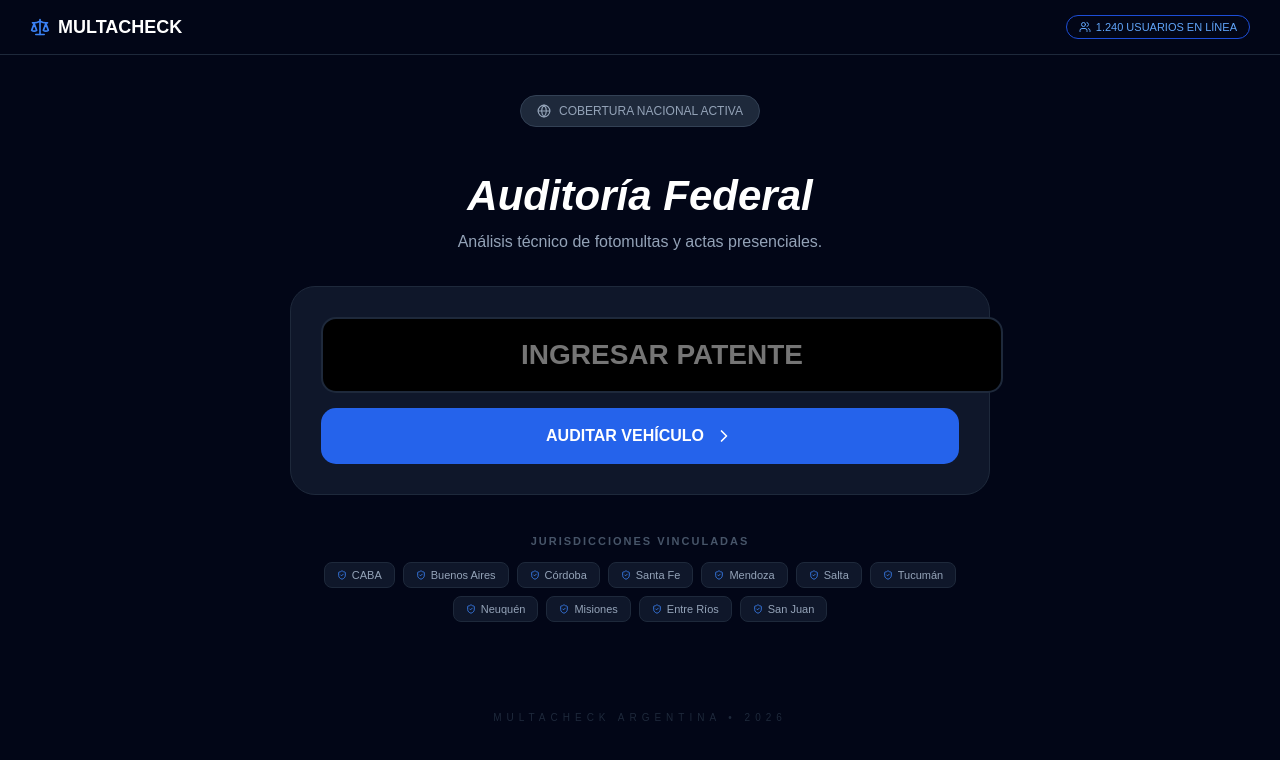
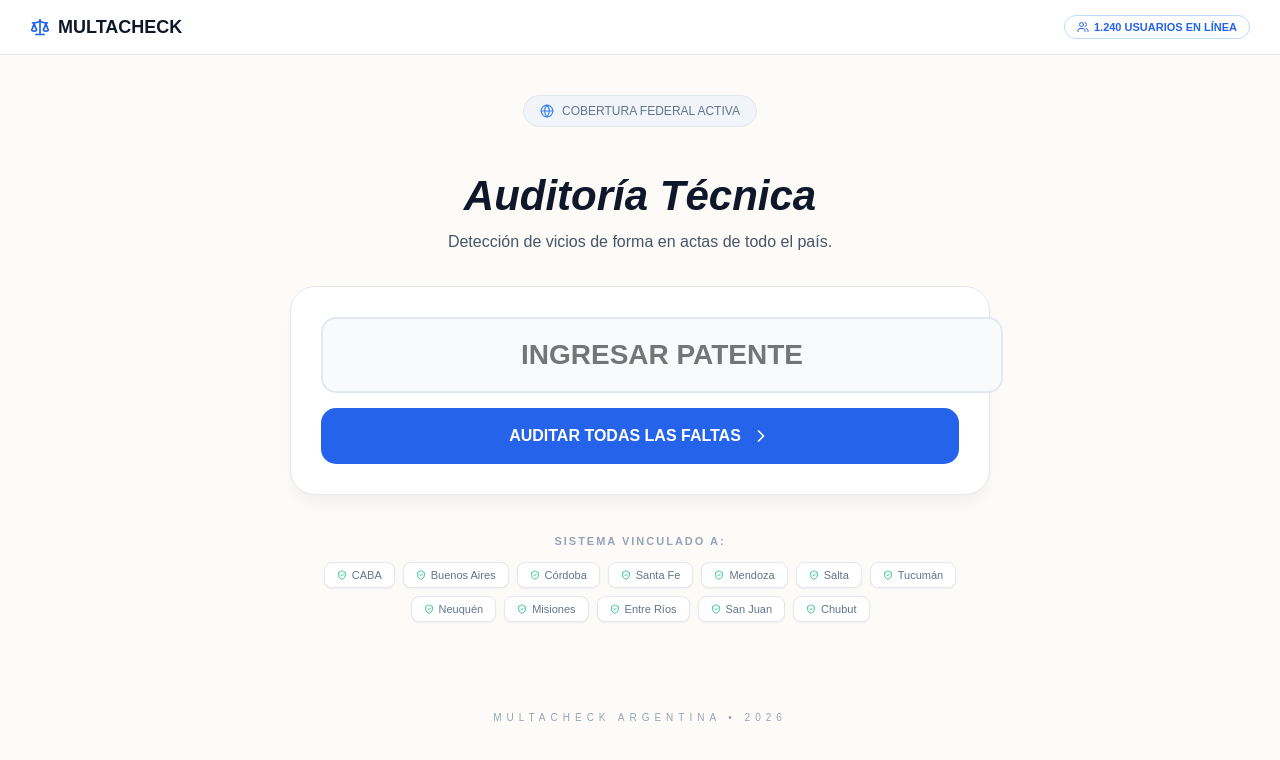
Before and after one commit to 2025ricardo1966-cyber/Multacheck, a Next.js app: page / in a window 1280 px wide. Shown: the top 760 px of the page. Built offline with nearby package versions, Linux system fonts and the light colour scheme.

Commit message:
Update page.tsx

```diff
--- a/app/page.tsx
+++ b/app/page.tsx
@@ -6,10 +6,9 @@
   const [step, setStep] = useState('input');
   const [patente, setPatente] = useState('');
 
-  // Listado de provincias para la portada
   const provincias = [
     "CABA", "Buenos Aires", "Córdoba", "Santa Fe", "Mendoza",
-    "Salta", "Tucumán", "Neuquén", "Misiones", "Entre Ríos", "San Juan"
+    "Salta", "Tucumán", "Neuquén", "Misiones", "Entre Ríos", "San Juan", "Chubut"
   ];
 
   const multasEncontradas = [
@@ -18,8 +17,11 @@
     { id: 3, fecha: "05/02/2026", lugar: "Escobar, PBA", monto: "$42.100", falta: "Luces Bajas Reglamentarias" },
     { id: 4, fecha: "15/02/2026", lugar: "Córdoba Capital", monto: "$91.200", falta: "Semáforo en Rojo (Cámara)" },
     { id: 5, fecha: "02/03/2026", lugar: "Rosario, Santa Fe", monto: "$28.500", falta: "Mal Estacionamiento" },
-    { id: 6, fecha: "12/03/2026", lugar: "Salta City", monto: "$63.200", falta: "Exceso de Velocidad (Ruta 68)" },
-    { id: 7, fecha: "20/03/2026", lugar: "Mendoza City", monto: "$55.000", falta: "Giro prohibido en Avenida" }
+    { id: 6, fecha: "12/03/2026", lugar: "Salta (Cabra Corral)", monto: "$63.200", falta: "Exceso de Velocidad (Ruta 68)" },
+    { id: 7, fecha: "20/03/2026", lugar: "Mendoza City", monto: "$55.000", falta: "Giro prohibido en Avenida" },
+    { id: 8, fecha: "28/03/2026", lugar: "San Miguel de Tucumán", monto: "$40.000", falta: "Falta de Seguro" },
+    { id: 9, fecha: "05/04/2026", lugar: "Neuquén Capital", monto: "$15.200", falta: "Uso de Celular" },
+    { id: 10, fecha: "10/04/2026", lugar: "Mar del Plata, PBA", monto: "$77.300", falta: "Exceso Velocidad (Autovía 2)" }
   ];
 
   const handleSearch = () => {
@@ -33,13 +35,14 @@
   };
 
   return (
-    <div style={{ backgroundColor: '#020617', minHeight: '100vh', color: 'white', fontFamily: 'sans-serif' }}>
+    <div style={{ backgroundColor: '#fdfbf7', minHeight: '100vh', color: '#1e293b', fontFamily: 'sans-serif' }}>
 
-      <nav style={{ padding: '15px 30px', borderBottom: '1px solid #1e293b', display: 'flex', justifyContent: 'space-between', alignItems: 'center' }}>
-        <div style={{ display: 'flex', alignItems: 'center', gap: '8px', fontWeight: '900', fontSize: '18px' }}>
-          <Scale size={20} color="#3b82f6" /> MULTACHECK
+      {/* Navbar con Monitor */}
+      <nav style={{ padding: '15px 30px', borderBottom: '1px solid #e2e8f0', display: 'flex', justifyContent: 'space-between', alignItems: 'center', backgroundColor: '#fff' }}>
+        <div style={{ display: 'flex', alignItems: 'center', gap: '8px', fontWeight: '900', fontSize: '18px', color: '#0f172a' }}>
+          <Scale size={20} color="#2563eb" /> MULTACHECK
         </div>
-        <div style={{ fontSize: '11px', color: '#60a5fa', border: '1px solid #1d4ed8', padding: '5px 12px', borderRadius: '20px', display: 'flex', alignItems: 'center', gap: '5px' }}>
+        <div style={{ fontSize: '11px', color: '#2563eb', border: '1px solid #bfdbfe', padding: '5px 12px', borderRadius: '20px', display: 'flex', alignItems: 'center', gap: '5px', fontWeight: 'bold' }}>
           <Users size={12} /> 1.240 USUARIOS EN LÍNEA
         </div>
       </nav>
@@ -48,16 +51,16 @@
 
         {step === 'input' && (
           <div style={{ textAlign: 'center' }}>
-            <div style={{ display: 'inline-flex', alignItems: 'center', gap: '8px', backgroundColor: '#1e293b', padding: '8px 16px', borderRadius: '50px', fontSize: '12px', color: '#94a3b8', marginBottom: '20px', border: '1px solid #334155' }}>
-              <Globe size={14} className="text-blue-400" /> COBERTURA NACIONAL ACTIVA
+            <div style={{ display: 'inline-flex', alignItems: 'center', gap: '8px', backgroundColor: '#f1f5f9', padding: '8px 16px', borderRadius: '50px', fontSize: '12px', color: '#64748b', marginBottom: '20px', border: '1px solid #e2e8f0' }}>
+              <Globe size={14} color="#3b82f6" /> COBERTURA FEDERAL ACTIVA
             </div>
 
-            <h1 style={{ fontSize: '42px', fontWeight: '900', marginBottom: '10px', fontStyle: 'italic', lineHeight: '1' }}>Auditoría Federal</h1>
-            <p style={{ color: '#94a3b8', marginBottom: '35px', fontSize: '16px' }}>Análisis técnico de fotomultas y actas presenciales.</p>
+            <h1 style={{ fontSize: '42px', fontWeight: '900', marginBottom: '10px', fontStyle: 'italic', lineHeight: '1', color: '#0f172a' }}>Auditoría Técnica</h1>
+            <p style={{ color: '#475569', marginBottom: '35px', fontSize: '16px' }}>Detección de vicios de forma en actas de todo el país.</p>
 
-            <div style={{ background: '#0f172a', padding: '30px', borderRadius: '25px', border: '1px solid #1e293b', marginBottom: '40px' }}>
+            <div style={{ background: '#fff', padding: '30px', borderRadius: '25px', border: '1px solid #e2e8f0', boxShadow: '0 10px 15px -3px rgba(0,0,0,0.05)', marginBottom: '40px' }}>
               <input
-                style={{ width: '100%', padding: '20px', backgroundColor: '#000', border: '2px solid #1e293b', borderRadius: '15px', color: 'white', fontSize: '28px', textAlign: 'center', marginBottom: '15px', outline: 'none', textTransform: 'uppercase', fontWeight: 'bold' }}
+                style={{ width: '100%', padding: '20px', backgroundColor: '#f8fafc', border: '2px solid #e2e8f0', borderRadius: '15px', color: '#0f172a', fontSize: '28px', textAlign: 'center', marginBottom: '15px', outline: 'none', textTransform: 'uppercase', fontWeight: 'bold' }}
                 placeholder="INGRESAR PATENTE"
                 value={patente}
                 onChange={(e) => setPatente(e.target.value)}
@@ -65,17 +68,17 @@
                 autoFocus
               />
               <button onClick={handleSearch} style={{ width: '100%', padding: '18px', backgroundColor: '#2563eb', color: 'white', borderRadius: '15px', fontWeight: '900', border: 'none', cursor: 'pointer', display: 'flex', alignItems: 'center', justifyContent: 'center', gap: '10px', fontSize: '16px' }}>
-                AUDITAR VEHÍCULO <ChevronRight size={20} />
+                AUDITAR TODAS LAS FALTAS <ChevronRight size={20} />
               </button>
             </div>
 
-            {/* Sección de Provincias Visibles */}
+            {/* Provincias Visibles */}
             <div style={{ textAlign: 'left' }}>
-              <p style={{ fontSize: '11px', color: '#475569', fontWeight: 'bold', marginBottom: '15px', letterSpacing: '2px', textAlign: 'center' }}>JURISDICCIONES VINCULADAS</p>
+              <p style={{ fontSize: '11px', color: '#94a3b8', fontWeight: 'bold', marginBottom: '15px', letterSpacing: '2px', textAlign: 'center' }}>SISTEMA VINCULADO A:</p>
               <div style={{ display: 'flex', flexWrap: 'wrap', justifyContent: 'center', gap: '8px' }}>
                 {provincias.map((prov) => (
-                  <span key={prov} style={{ padding: '6px 12px', backgroundColor: '#0f172a', border: '1px solid #1e293b', borderRadius: '8px', fontSize: '11px', color: '#94a3b8', display: 'flex', alignItems: 'center', gap: '5px' }}>
-                    <ShieldCheck size={10} color="#3b82f6" /> {prov}
+                  <span key={prov} style={{ padding: '6px 12px', backgroundColor: '#fff', border: '1px solid #e2e8f0', borderRadius: '8px', fontSize: '11px', color: '#64748b', display: 'flex', alignItems: 'center', gap: '5px', boxShadow: '0 1px 2px rgba(0,0,0,0.05)' }}>
+                    <ShieldCheck size={10} color="#10b981" /> {prov}
                   </span>
                 ))}
               </div>
@@ -85,43 +88,43 @@
 
         {step === 'evaluating' && (
           <div style={{ textAlign: 'center', padding: '60px' }}>
-            <Loader2 size={48} style={{ animation: 'spin 1s linear infinite', margin: '0 auto 25px', color: '#3b82f6' }} />
-            <p style={{ fontSize: '12px', letterSpacing: '3px', color: '#60a5fa', fontWeight: 'bold' }}>SINCRONIZANDO CON REGISTROS PROVINCIALES...</p>
+            <Loader2 size={48} style={{ animation: 'spin 1s linear infinite', margin: '0 auto 25px', color: '#2563eb' }} />
+            <p style={{ fontSize: '12px', letterSpacing: '3px', color: '#2563eb', fontWeight: 'bold' }}>ESCANEANDO REGISTROS PROVINCIALES...</p>
           </div>
         )}
 
         {step === 'results' && (
           <div>
-            <div style={{ marginBottom: '25px', borderLeft: '4px solid #3b82f6', paddingLeft: '15px' }}>
-              <h2 style={{ fontSize: '20px', fontWeight: '900' }}>DOMINIO: {patente.toUpperCase()}</h2>
-              <p style={{ color: '#ef4444', fontSize: '14px', fontWeight: 'bold' }}>{multasEncontradas.length} infracciones detectadas con fallos de procedimiento.</p>
+            <div style={{ marginBottom: '25px', borderLeft: '4px solid #2563eb', paddingLeft: '15px' }}>
+              <h2 style={{ fontSize: '20px', fontWeight: '900', color: '#0f172a' }}>DOMINIO: {patente.toUpperCase()}</h2>
+              <p style={{ color: '#dc2626', fontSize: '14px', fontWeight: 'bold' }}>Se detectaron {multasEncontradas.length} actas con irregularidades técnicas.</p>
             </div>
 
             <div style={{ display: 'flex', flexDirection: 'column', gap: '15px' }}>
               {multasEncontradas.map((m) => (
-                <div key={m.id} style={{ background: '#0f172a', padding: '20px', borderRadius: '20px', border: '1px solid #1e293b' }}>
+                <div key={m.id} style={{ background: '#fff', padding: '20px', borderRadius: '20px', border: '1px solid #e2e8f0', boxShadow: '0 4px 6px -1px rgba(0,0,0,0.05)' }}>
                   <div style={{ display: 'flex', justifyContent: 'space-between', alignItems: 'flex-start', marginBottom: '15px' }}>
                     <div>
-                      <div style={{ fontSize: '15px', fontWeight: 'bold', color: '#f8fafc' }}>{m.falta}</div>
-                      <div style={{ fontSize: '12px', color: '#60a5fa', display: 'flex', alignItems: 'center', gap: '4px', marginTop: '6px' }}>
-                        <MapPin size={12} /> {m.lugar} • {m.fecha}
+                      <div style={{ fontSize: '16px', fontWeight: 'bold', color: '#0f172a' }}>{m.falta}</div>
+                      <div style={{ fontSize: '12px', color: '#64748b', display: 'flex', alignItems: 'center', gap: '4px', marginTop: '6px' }}>
+                        <MapPin size={12} color="#3b82f6" /> {m.lugar} • {m.fecha}
                       </div>
                     </div>
-                    <div style={{ fontWeight: 'bold', fontSize: '17px', color: '#f1f5f9' }}>{m.monto}</div>
+                    <div style={{ fontWeight: 'bold', fontSize: '18px', color: '#0f172a' }}>{m.monto}</div>
                   </div>
-                  <button style={{ width: '100%', padding: '14px', backgroundColor: '#059669', color: 'white', border: 'none', borderRadius: '12px', fontWeight: 'bold', fontSize: '13px', cursor: 'pointer', display: 'flex', alignItems: 'center', justifyContent: 'center', gap: '8px' }}>
+                  <button style={{ width: '100%', padding: '14px', backgroundColor: '#10b981', color: 'white', border: 'none', borderRadius: '12px', fontWeight: 'bold', fontSize: '13px', cursor: 'pointer', display: 'flex', alignItems: 'center', justifyContent: 'center', gap: '8px' }}>
                     <CheckCircle size={16} /> ANALIZAR VIABILIDAD DE DEFENSA
                   </button>
                 </div>
               ))}
             </div>
 
-            <button onClick={() => setStep('input')} style={{ marginTop: '35px', background: 'none', border: 'none', color: '#475569', fontSize: '12px', cursor: 'pointer', width: '100%', fontWeight: 'bold', textDecoration: 'underline' }}>NUEVA AUDITORÍA DE DOMINIO</button>
+            <button onClick={() => setStep('input')} style={{ marginTop: '35px', background: 'none', border: 'none', color: '#64748b', fontSize: '12px', cursor: 'pointer', width: '100%', fontWeight: 'bold', textDecoration: 'underline' }}>REALIZAR OTRA CONSULTA</button>
           </div>
         )}
       </main>
 
-      <footer style={{ textAlign: 'center', padding: '50px 20px', color: '#1e293b', fontSize: '10px', letterSpacing: '5px' }}>
+      <footer style={{ textAlign: 'center', padding: '50px 20px', color: '#94a3b8', fontSize: '10px', letterSpacing: '5px' }}>
         MULTACHECK ARGENTINA • 2026
       </footer>
 
```
